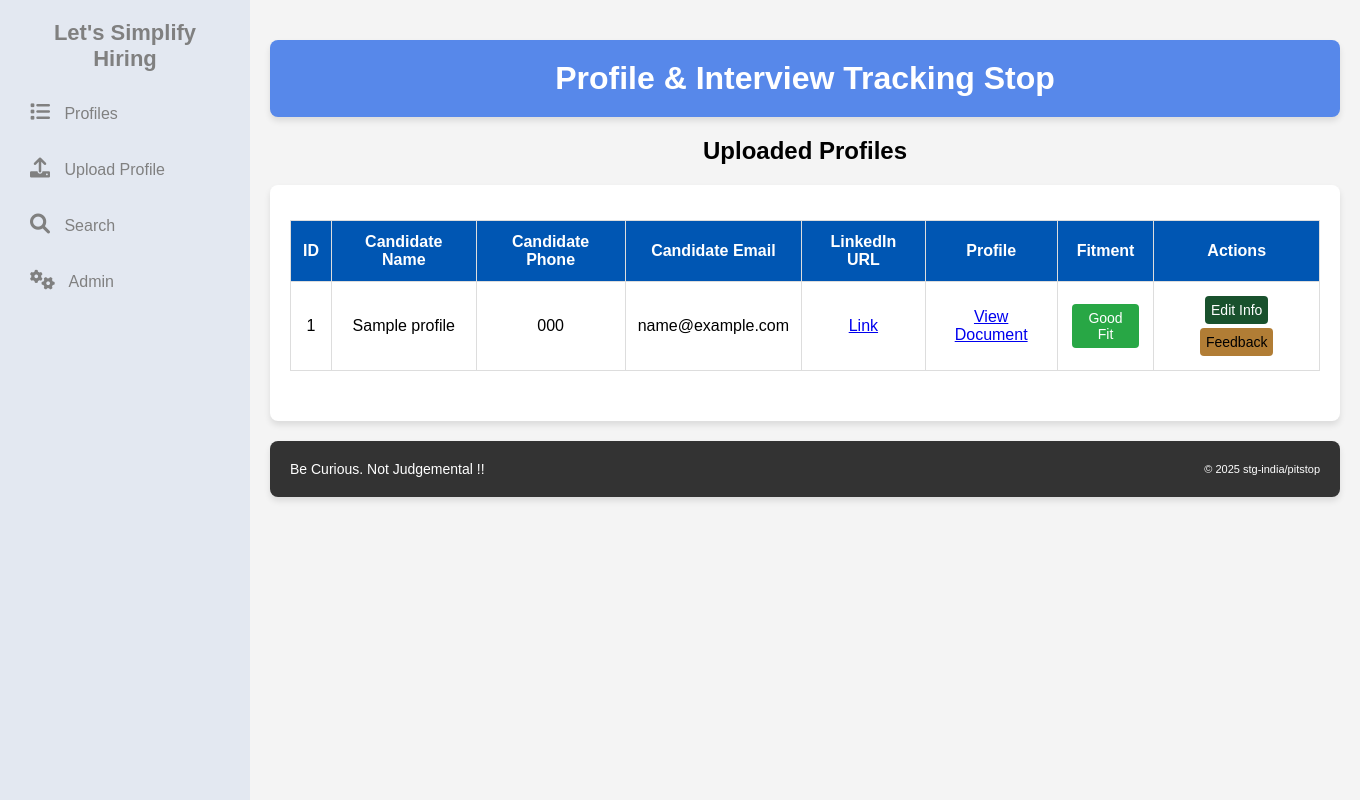
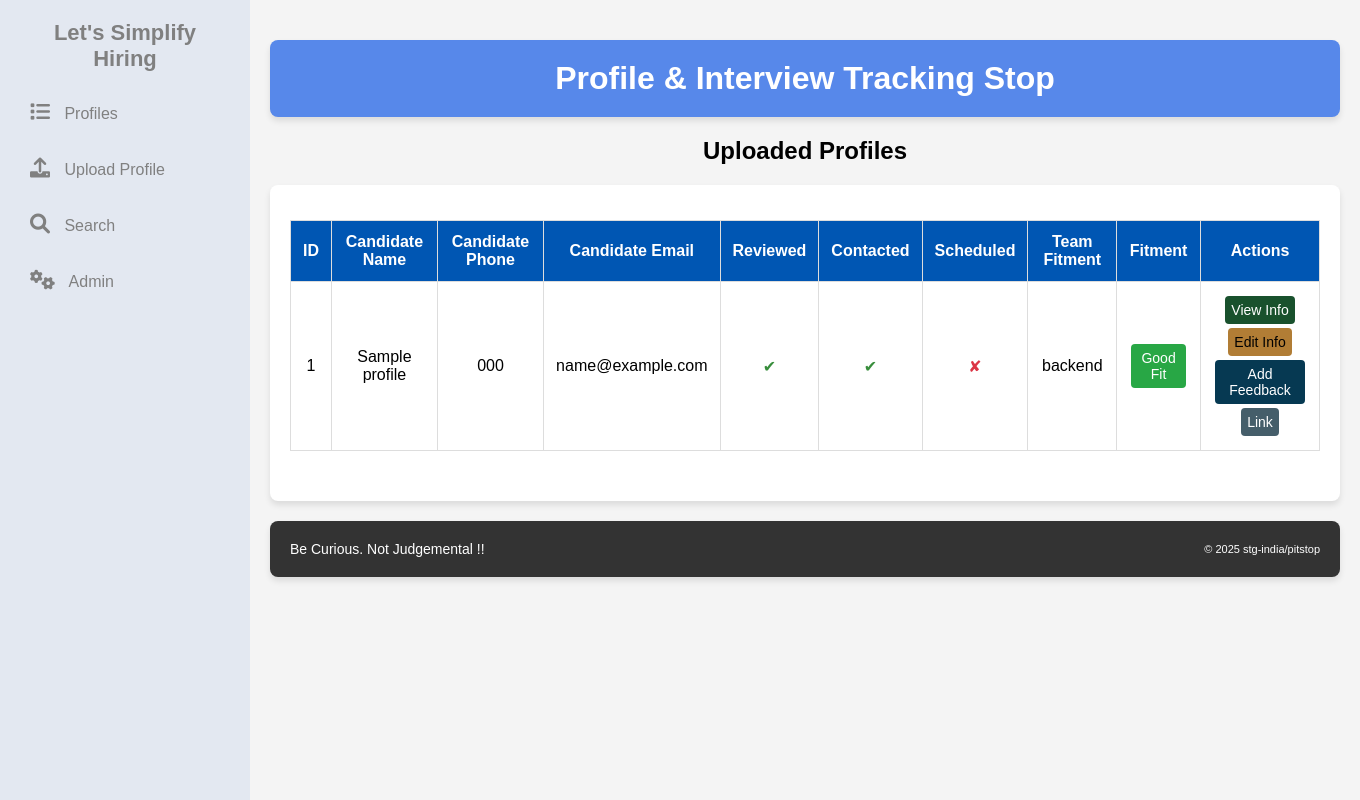
Before and after one commit to a2v-stg/pit-stop, a Django app: page / in a window 1360 px wide. Run offline with Django 4.2, Linux system fonts and the light colour scheme; tables that the repository leaves empty hold one stand-in row (values such as "Sample post").

Commit message:
more features

```diff
--- a/pitstop/settings.py
+++ b/pitstop/settings.py
@@ -12,6 +12,8 @@ https://docs.djangoproject.com/en/4.2/ref/settings/
 
 from pathlib import Path
 import os
+import sqlite3
+
 # Build paths inside the project like this: BASE_DIR / 'subdir'.
 BASE_DIR = Path(__file__).resolve().parent.parent
 
@@ -25,7 +27,7 @@ SECRET_KEY = "django-insecure-ow!jw0v(&ej@+rxtmx#1ns)nw#u)27dnt9hqr^bxqm$r8stwzb
 # SECURITY WARNING: don't run with debug turned on in production!
 DEBUG = True
 
-ALLOWED_HOSTS = ["127.0.0.1"]
+ALLOWED_HOSTS = ["127.0.0.1","localhost","3.14.92.222"]
 X_FRAME_OPTIONS = 'SAMEORIGIN'
 
 CSP_DEFAULT_SRC = ("'self'",)
--- a/profiles/models.py
+++ b/profiles/models.py
@@ -2,10 +2,10 @@ from django.db import models
 
 
 FITMENT_CHOICES = [
-        ("good", "Good Fit"),
-        ("maybe", "Maybe"),
-        ("bad", "Bad Fit"),
-    ]
+    ("good", "Good Fit"),
+    ("maybe", "Maybe"),
+    ("bad", "Bad Fit"),
+]
 
 TEAM_CHOICES = [
     ("backend", "Django Backend"),
@@ -17,6 +17,7 @@ TEAM_CHOICES = [
     ("automation", "Automation"),
     ("machine_learning", "Deep Tech")
 ]
+
 
 class Profile(models.Model):
     """
@@ -33,6 +34,12 @@ class Profile(models.Model):
     )
     uploaded_at = models.DateTimeField(auto_now_add=True)
     profile_url = models.CharField(max_length=200, blank=True, null=True)
+    profile_reviewed = models.BooleanField(default=False)
+    profile_contacted = models.BooleanField(default=False)
+    interview_scheduled = models.BooleanField(default=False)
+    interview_date = models.DateTimeField(null=True, blank=True)
+    profile_for_team = models.CharField(
+        max_length=20, choices=TEAM_CHOICES, null=True, blank=True)
 
     def __str__(self):
         return self.name if self.name else "Profile"
@@ -45,9 +52,11 @@ class InterviewFeedback(models.Model):
         ("shortlist", "Shortlist"),
         ("forward", "Forward to next round")
     ]
-    profile = models.ForeignKey(Profile, on_delete=models.CASCADE, related_name="feedbacks")
+    profile = models.ForeignKey(
+        Profile, on_delete=models.CASCADE, related_name="feedbacks")
     interviewer_name = models.CharField(max_length=255)
-    score = models.IntegerField(choices=[(i, i) for i in range(1, 11)], default=0)
+    score = models.IntegerField(
+        choices=[(i, i) for i in range(1, 11)], default=0)
     fitment = models.CharField(
         max_length=20, choices=FITMENT_CHOICES, default="maybe"
     )
@@ -55,7 +64,8 @@ class InterviewFeedback(models.Model):
         max_length=20, choices=DECISION_CHOICES, null=True, blank=True
     )
     comments = models.TextField()
-    interviewed_for_team = models.CharField(max_length=20, choices=TEAM_CHOICES, null=True, blank=True)
+    interviewed_for_team = models.CharField(
+        max_length=20, choices=TEAM_CHOICES, null=True, blank=True)
 
     def __str__(self):
         return f"Feedback for {self.profile.name} by {self.interviewer_name}"
--- a/profiles/templates/base.html
+++ b/profiles/templates/base.html
@@ -196,8 +196,13 @@ body {
     color: black;
 }
 
-.btn.delete {
-    background-color: #dc3545;
+.btn.feedback {
+    background-color:rgb(6, 57, 82);
+    color: white;
+}
+
+.btn.link {
+    background-color:rgb(69, 94, 106);
     color: white;
 }
 
@@ -301,8 +306,13 @@ textarea {
 }
 
 input:focus, textarea:focus {
-    border-color: #4CAF50;
+    border-color:rgb(45, 49, 63);
     outline: none;
+}
+
+checkbox.disabled{
+    border-color:#333
+    disabled:true
 }
 
 /* Error Styling */
@@ -372,5 +382,12 @@ ul li {
     margin: 15px 0;
 }
 
+.text-success {
+    color:#388e3c
+}
+
+.text-danger {
+    color:#dc3545
+}
 </style>
 </html>
--- a/profiles/templates/profiles/list.html
+++ b/profiles/templates/profiles/list.html
@@ -11,8 +11,12 @@
                 <th>Candidate Name</th>
                 <th>Candidate Phone</th>
                 <th>Candidate Email</th>
-                <th>LinkedIn URL</th>
-                <th>Profile</th>
+                <th>Reviewed</th>
+                <th>Contacted</th>
+                <th>Scheduled</th>
+                {% comment %}<th>LinkedIn </th>
+                 <th>Profile</th> {% endcomment %}
+                 <th>Team Fitment</th>
                 <th>Fitment</th>
                 <th>Actions</th>
             </tr>
@@ -24,14 +28,39 @@
                 <td>{{ profile.name }}</td>
                 <td>{{ profile.phone }}</td>
                 <td>{{ profile.email }}</td>
-                <td><a href="{{ profile.profile_url }}">Link</td>
-                <td><a href="{{ profile.file.url }}" target="_blank">View Document</a></td>
+
+                <td>
+                    {% if profile.profile_reviewed %}
+                        <span class="text-success">✔ </span>
+                    {% else %}
+                        <span class="text-danger">✘ </span>
+                    {% endif %}
+                </td>
+                <td>
+                    {% if profile.profile_contacted %}
+                    <span class="text-success">✔ </span>
+                    {% else %}
+                        <span class="text-danger">✘ </span>
+                    {% endif %}
+                </td>
+                <td>
+                    {% if profile.profile_interview_scheduled  %}
+                    <span class="text-success">✔ </span>
+                    {% else %}
+                        <span class="text-danger">✘ </span>
+                    {% endif %}
+                </td>
+                <td>{{ profile.profile_for_team }}</td>
+                {% comment %}<td><a href="{{ profile.profile_url }}">Link</td>
+                 <td><a href="{{ profile.file.url }}" target="_blank">View Document</a></td> {% endcomment %}
                 <td>
                     <span class="fitment-badge {{ profile.get_fitment_analysis_display|lower }}">{{ profile.get_fitment_analysis_display }}</span>
                 </td>
                 <td>
-                    <a href="{% url 'review_profile' profile.id %}" class="btn view">Edit Info</a>
-                    <a href="{% url 'interview_feedback' profile.id %}" class="btn edit">Feedback</a>
+                    <a href="{% url 'view_profile' profile.id %}" class="btn view">View Info</a>
+                    <a href="{% url 'review_profile' profile.id %}" class="btn edit">Edit Info</a>
+                    <a href="{% url 'interview_feedback' profile.id %}" class="btn feedback">Add Feedback</a>
+                    <a href="{{ profile.profile_url }}" target="_blank" class="btn link">Link</a>
                 </td>
             </tr>
             {% empty %}
--- a/profiles/urls.py
+++ b/profiles/urls.py
@@ -1,10 +1,11 @@
 from django.urls import path
-from .views import upload_profile, list_profiles, interview_feedback, review_profile, search_profiles
+from .views import upload_profile, list_profiles, interview_feedback, review_profile, search_profiles, view_profile
 
 urlpatterns = [
     path("upload/", upload_profile, name="upload_profile"),
     path("list/", list_profiles, name="list_profiles"),
     path("feedback/<int:profile_id>/", interview_feedback, name="interview_feedback"),
     path("review/<int:profile_id>/", review_profile, name="review_profile"),
+    path("view/<int:profile_id>/", view_profile, name="view_profile"),
     path("search/", search_profiles, name="search_profiles"),
 ]
--- a/profiles/views.py
+++ b/profiles/views.py
@@ -1,7 +1,8 @@
 from django.shortcuts import render, redirect, get_object_or_404
 from .models import Profile, InterviewFeedback
-from .forms import ProfileUploadForm, InterviewFeedbackForm, ProfileEditForm
+from .forms import ProfileUploadForm, InterviewFeedbackForm, ProfileEditForm, ProfileViewForm
 from .utils import process_profile
+
 
 def upload_profile(request):
     if request.method == "POST":
@@ -17,18 +18,18 @@ def upload_profile(request):
         form = ProfileUploadForm()
     return render(request, "profiles/upload.html", {"form": form})
 
+
 def list_profiles(request):
     profiles = Profile.objects.all()
     return render(request, "profiles/list.html", {"profiles": profiles})
+
 
 def interview_feedback(request, profile_id):
     profile = get_object_or_404(Profile, id=profile_id)
     if request.method == "POST":
         form = InterviewFeedbackForm(request.POST)
-        print(form)
 
         if form.is_valid():
-            print(form)
             feedback = form.save(commit=False)
             feedback.profile = profile
             feedback.save()
@@ -36,6 +37,7 @@ def interview_feedback(request, profile_id):
     else:
         form = InterviewFeedbackForm()
     return render(request, "profiles/feedback.html", {"form": form, "profile": profile})
+
 
 def review_profile(request, profile_id):
     profile = get_object_or_404(Profile, id=profile_id)
@@ -47,6 +49,13 @@ def review_profile(request, profile_id):
     else:
         form = ProfileEditForm(instance=profile)
     return render(request, "profiles/review.html", {"form": form, "profile": profile})
+
+
+def view_profile(request, profile_id):
+    profile = get_object_or_404(Profile, id=profile_id)
+    form = ProfileViewForm(instance=profile)
+    return render(request, "profiles/view.html", {"form": form, "profile": profile})
+
 
 def search_profiles(request):
     query = request.GET.get("q", "").strip()
--- a/requirements.txt
+++ b/requirements.txt
@@ -1,5 +1,6 @@
 Django>=4.2,<4.3
 gunicorn
+psycopg2-binary  # PostgreSQL database adapter
 whitenoise  # Static file management
 
 # Resume Parsing & Processing
@@ -8,6 +9,7 @@ spacy==3.5.2  # NLP processing
 pdfminer.six  # Alternative PDF text extraction
 
 # Summarization & AI-based Analysis
+tensorflow
 transformers  # Hugging Face models for summarization
 
 # Other Utilities
```
Also changed, not shown: profiles/forms.py (+33 -2 lines), profiles/templates/profiles/review.html (+6 -52 lines), profiles/templates/profiles/view.html (added, +30 -0 lines), profiles/migrations/0003_profile_interview_date_profile_interview_scheduled_and_more.py (added), 1 other file.
